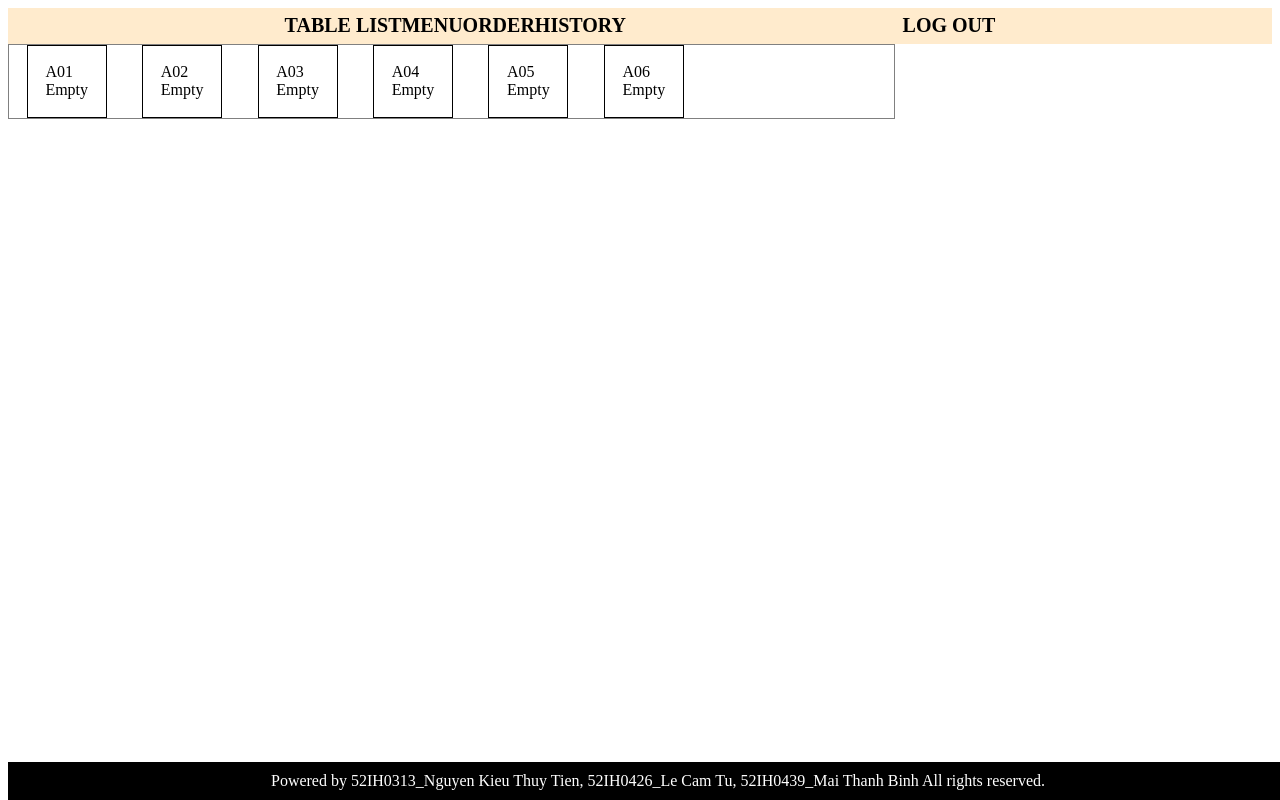
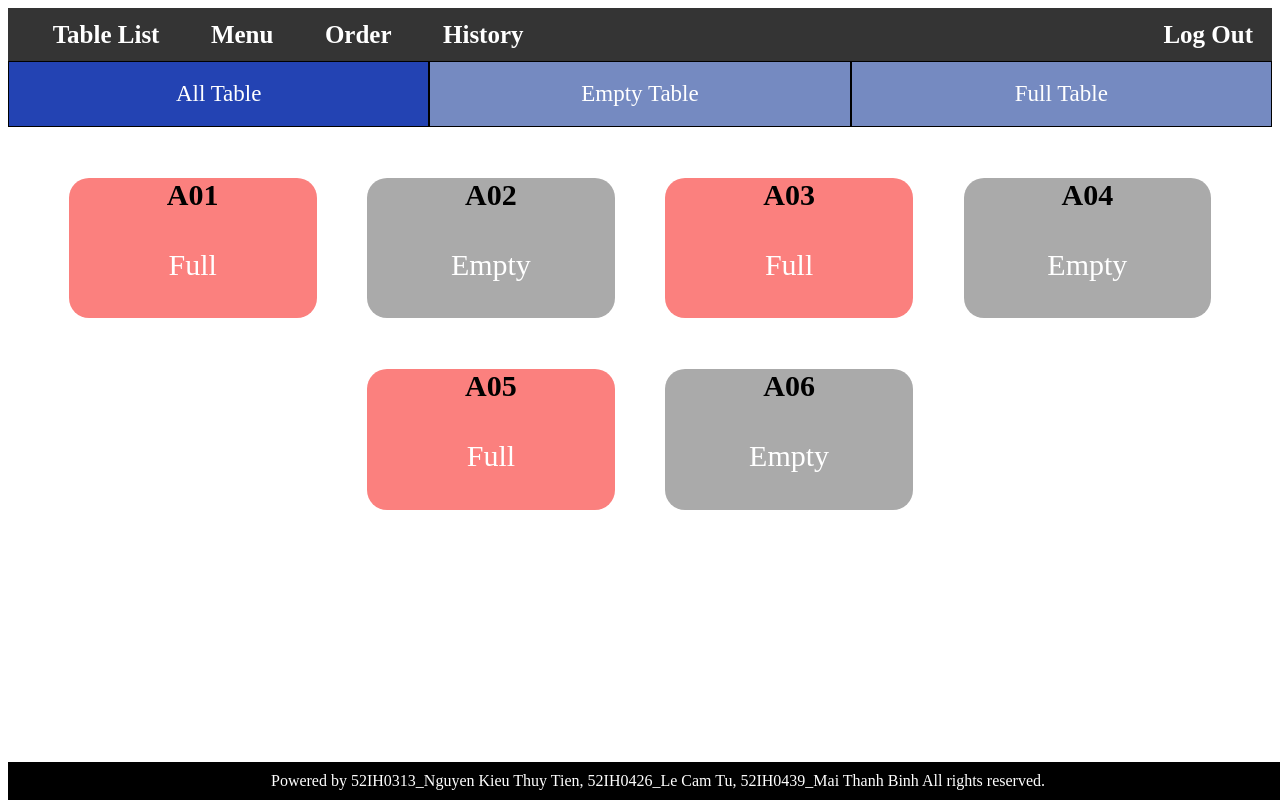
Before and after one commit to kynm0211/soa-midterm, a React (Create React App) app: page /table in a window 1280 px wide. Built offline with nearby package versions, Linux system fonts and the light colour scheme.

Commit message:
fe - waiter screen tableList  and navbar (LCT)

```diff
--- a/src/components/Navbar/navbar.css
+++ b/src/components/Navbar/navbar.css
@@ -1,13 +1,20 @@
 .navbar-container{
     display:flex;
-    justify-content: space-evenly;
-    background-color: blanchedalmond;
-    padding: 0.5% 0;
+    justify-content: space-between;
+    background-color: #343434;
+    padding: 1% 1.5%;
     font-size: 20px;
     font-weight: bold;
-    text-transform: uppercase;
+    color: white;
+    font-size: 25px;
 }
 
 .navbar-list{
     display: flex;
+    width: 70%;
 }
+
+.navbar-item{
+    margin: 0 3%;
+    border: none;
+}
--- a/src/components/Navbar/navbar.jsx
+++ b/src/components/Navbar/navbar.jsx
@@ -5,12 +5,12 @@ export default function navbar() {
     return (
         <div className='navbar-container'>
             <div className='navbar-list'>
-                <div>Table List</div>
-                <div>Menu</div>
-                <div>Order</div>
-                <div>History</div>
+                <div className='navbar-item'>Table List</div>
+                <div className='navbar-item'>Menu</div>
+                <div className='navbar-item'>Order</div>
+                <div className='navbar-item'>History</div>
             </div>
-            <div>
+            <div className='navbar-logout'>
                 <div>Log Out</div>
             </div>
         </div>
--- a/src/components/TableList/TableList.css
+++ b/src/components/TableList/TableList.css
@@ -1,11 +1,58 @@
 .Table{
-    border: 1px solid black;
-    padding: 2% 2%;
-    margin: 0 2%;
+    border: none;
+    padding: 0 5%;
+    margin: 2% 2%;
+    border-radius: 20px;
+    background-color: #AAAAAA;
+    font-weight: 500;
+    font-size: 25px;
+    flex-basis: calc(33.3333% - 300px);
 }
 
 .TableList{
     display: flex;
-    border: 1px solid gray;
-    width: 70%;
+    flex-wrap: wrap;
+    width: 100%;
+    padding: 2% 0;
+    justify-content: center;
 }
+
+.ListTab{
+    width: 100%;
+    display: flex;
+    justify-content: center;
+}
+
+.TabItem{
+    border: 1px solid black;
+    padding: 1.5% 1%;
+    width: 100%;
+    text-align: center;
+    background-color: #758AC1;
+    color: white;
+    font-size: 23px;
+    font-weight: 500;
+}
+.TabItem:nth-child(1){
+    background-color: #2343B3;
+}
+
+.tableNumber{
+    font-weight: 700;
+    font-size: 30px;
+    color: black;
+    margin: 0 0 30% 0;
+    text-align: center;
+}
+
+.tableStatus{
+    color: white;
+    margin: 30% 0;
+    text-align: center;
+    font-size: 30px;
+    font-weight: 500;
+}
+
+.Table:nth-child(odd){
+    background-color: #FB807E;
+}
--- a/src/components/TableList/TableList.jsx
+++ b/src/components/TableList/TableList.jsx
@@ -3,30 +3,45 @@ import './TableList.css'
 
 export default function TableList() {
     return (
+        <div>
+            <div className="ListTab">
+                <div className="TabItem">
+                    All Table
+                </div>
+                <div className="TabItem">
+                    Empty Table
+                </div>
+                <div className="TabItem">
+                    Full Table
+                </div>
+            </div>
+
             <div className="TableList">
                 <div className="Table">
-                <div>A01</div>
-                <div>Empty</div>
+                    <div className="tableNumber">A01</div>
+                    <div className="tableStatus">Full</div>
                 </div>
                 <div className="Table">
-                <div>A02</div>
-                <div>Empty</div>
+                    <div className="tableNumber">A02</div>
+                    <div className="tableStatus">Empty</div>
                 </div>
                 <div className="Table">
-                <div>A03</div>
-                <div>Empty</div>
+                    <div className="tableNumber">A03</div>
+                    <div className="tableStatus">Full</div>
+                </div>
+
+                <div className="Table">
+                    <div className="tableNumber">A04</div>
+                    <div className="tableStatus">Empty</div>
                 </div>
                 <div className="Table">
-                <div>A04</div>
-                <div>Empty</div>
+                    <div className="tableNumber">A05</div>
+                    <div className="tableStatus">Full</div>
                 </div>
                 <div className="Table">
-                <div>A05</div>
-                <div>Empty</div>
+                    <div className="tableNumber">A06</div>
+                    <div className="tableStatus">Empty</div>
                 </div>
-            <div className="Table">
-                <div>A06</div>
-                <div>Empty</div>
             </div>
         </div>
     )
```
Lines whose indentation alone changed are shown as unchanged.
